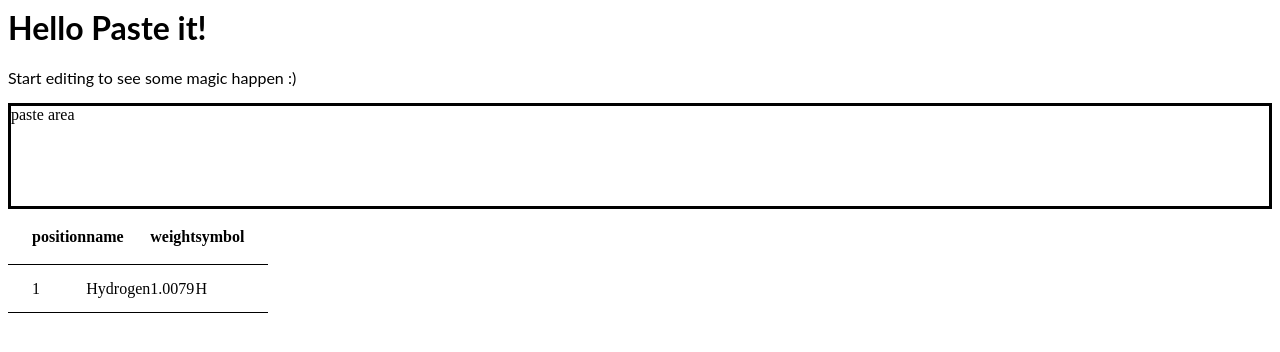
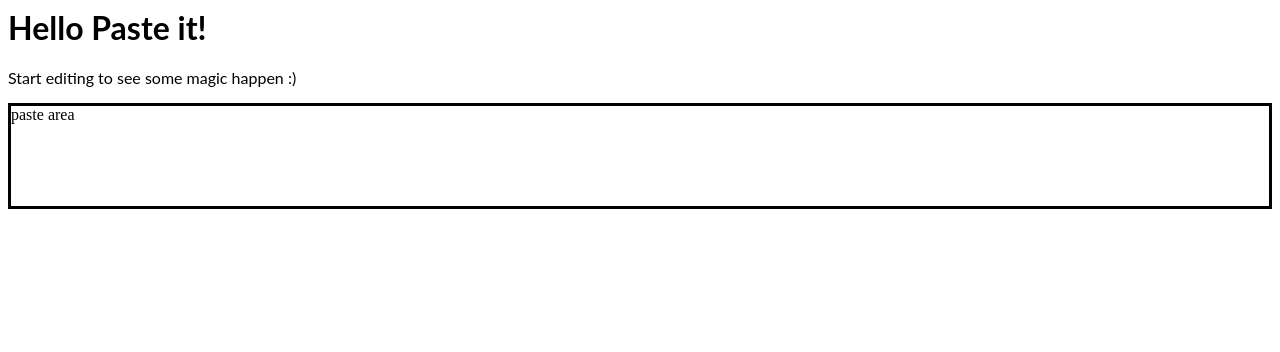
Before and after one commit to zombaki/angular-Paste-Table, an Angular app: page / in a window 1280 px wide. Shown: the top 352 px of the page. Built offline with nearby package versions, Linux system fonts and the light colour scheme.

Commit message:
2 files modified

```diff
--- a/src/app/app.component.html
+++ b/src/app/app.component.html
@@ -6,7 +6,7 @@
   (paste)="data($event)">
   paste area
 </div>
-
+<div>{{val}}</div>
  <table mat-table [dataSource]="dataSource" class="mat-elevation-z8">
   <ng-container *ngFor="let column of displayedColumns" [matColumnDef]="column">
     <th mat-header-cell *matHeaderCellDef> {{column}} </th>
--- a/src/app/app.component.ts
+++ b/src/app/app.component.ts
@@ -10,13 +10,18 @@ const ELEMENT_DATA: any[] = [
 
 export class AppComponent  {
   name = 'Paste it';
-
-   displayedColumns: string[] = ['position', 'name', 'weight', 'symbol'];
-  dataSource = ELEMENT_DATA;
+  val:any;
+   displayedColumns: string[] ;//= ['position', 'name', 'weight', 'symbol'];
+  dataSource: any[]; //= ELEMENT_DATA;
 
   data(event:ClipboardEvent) {
     let clipboardData = event.clipboardData;
   let pastedText = clipboardData.getData('text');
   console.log(pastedText);
+  let row_data = pastedText.split('\n');
+  this.displayedColumns = row_data[0].split('\t');
+  // Create table dataSource
+
+  this.dataSource = row_data[1].split('\t');
   }
 }
```
